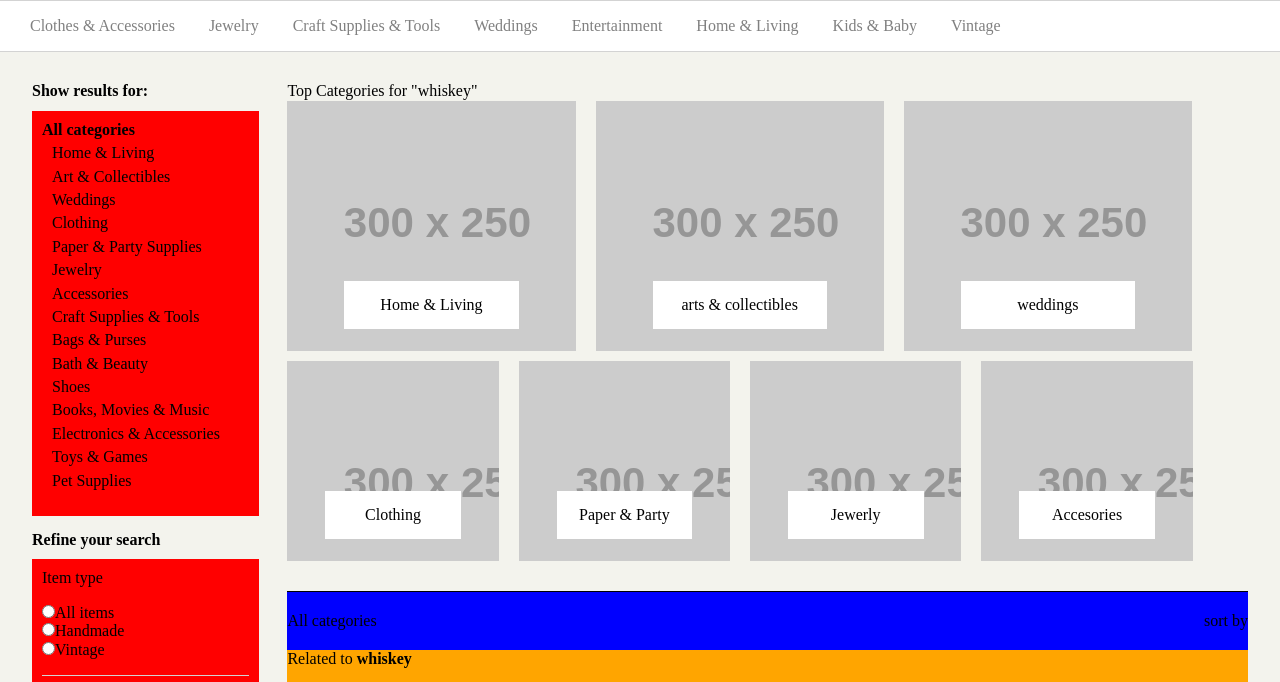
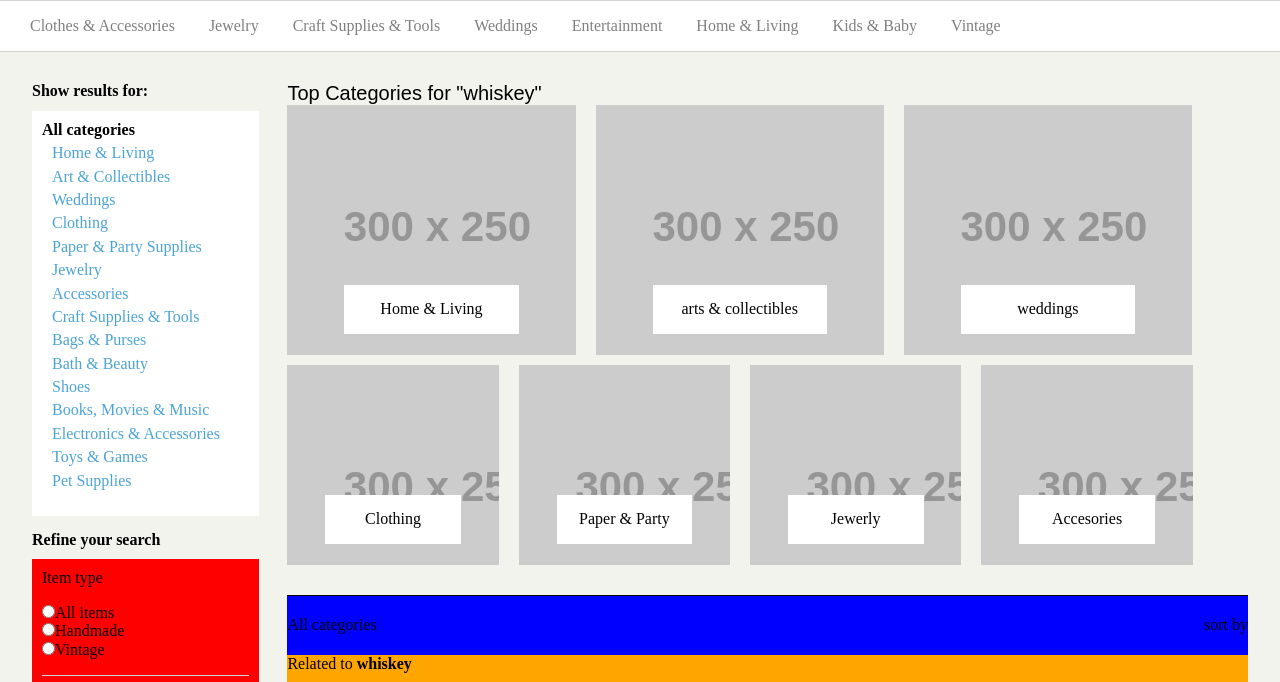
Before and after one commit to noemiostorga/Etsy, a plain HTML site: page index.html in a window 1280 px wide. Shown: the part 90-772 px from the top of the page. Drawn offline with nearby package versions, Linux system fonts and the light colour scheme; placeholder pictures from the web are drawn by us.

Commit message:
top whiskey bolded and font-size larger

```diff
--- a/css/main.css
+++ b/css/main.css
@@ -238,7 +238,7 @@ PANEL 1
 }
 
 .panel{
-	background: red;
+	background: white;
 	width: 100%;
 	padding: 10px;
 	margin-top: 10px;
@@ -263,12 +263,30 @@ PANEL 1
 	padding-top: 5px;
 }
 
+.panel ul li a{
+	color: rgb(76,164,213);
+	text-decoration: none;
+}
+
+.panel ul li a:hover{
+	text-decoration: underline;
+}
+
+
+
+
 /*************
 TOP CAT
 *************/
 .topCategories{
 	float: right;
 	width: 79%;
+}
+
+.topCategories span{
+	font-weight: 500;
+    font-size: 20px;
+    font-family: sans-serif;
 }
 
 
--- a/index.html
+++ b/index.html
@@ -70,21 +70,21 @@
 			<div class="panel">
 				<b>All categories </b>
 				<ul>
-					<li>Home & Living</li>
-					<li>Art & Collectibles</li>
-					<li>Weddings</li>
-					<li>Clothing</li>
-					<li>Paper & Party Supplies</li>
-					<li>Jewelry</li>
-					<li>Accessories</li>
-					<li>Craft Supplies & Tools</li>
-					<li>Bags & Purses</li>
-					<li>Bath & Beauty</li>
-					<li>Shoes</li>
-					<li>Books, Movies & Music</li>
-					<li>Electronics & Accessories</li>
-					<li>Toys & Games</li>
-					<li>Pet Supplies</li>
+					<li><a href="#">Home & Living</a></li>
+					<li><a href="#">Art & Collectibles</a></li>
+					<li><a href="#"> Weddings </a></li>
+					<li><a href="#"> Clothing</a></li>
+					<li><a href="#"> Paper & Party Supplies</a></li>
+					<li><a href="#"> Jewelry</a></li>
+					<li><a href="#"> Accessories</a></li>
+					<li><a href="#"> Craft Supplies & Tools</a></li>
+					<li><a href="#"> Bags & Purses</a></li>
+					<li><a href="#"> Bath & Beauty</a></li>
+					<li><a href="#"> Shoes</a></li>
+					<li><a href="#"> Books, Movies & Music</a></li>
+					<li><a href="#"> Electronics & Accessories</a></li>
+					<li><a href="#"> Toys & Games</a></li>
+					<li><a href="#"> Pet Supplies</a></li>
 				</ul>
 			</div>
 		</div>
```
